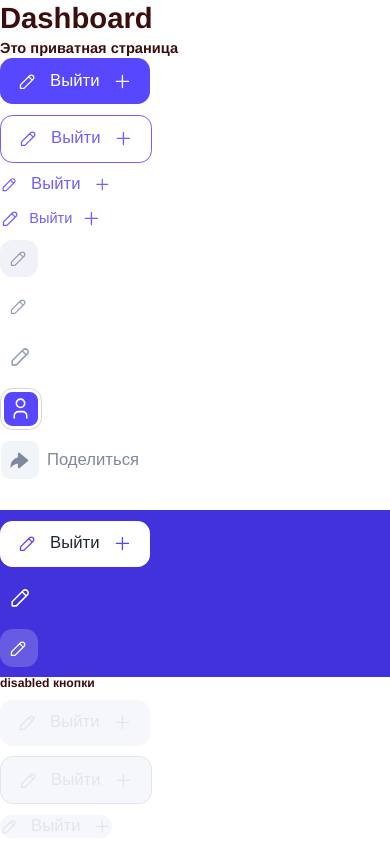
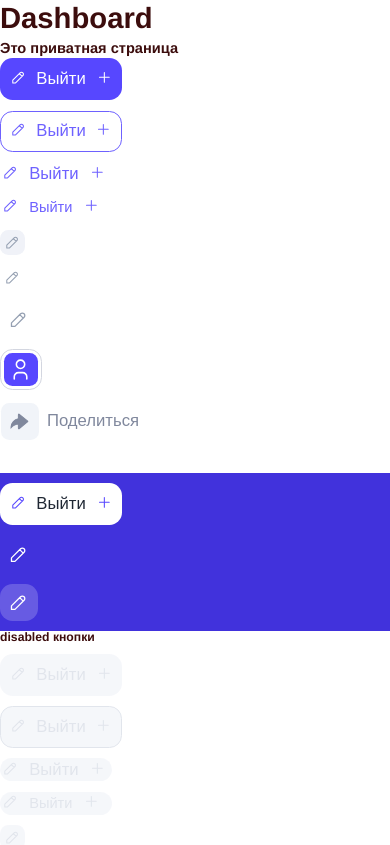
Before and after one commit to Aldiyar-B/Paraweb, a React (Vite) app: page /dashboard in a window 390 px wide. Shown: the top 845 px of the page. Built offline with nearby package versions, Linux system fonts and the light colour scheme.

Commit message:
Добавил mobile адаптив

```diff
--- a/src/components/Button/Button.module.scss
+++ b/src/components/Button/Button.module.scss
@@ -1,3 +1,6 @@
+@use '../../style/global/breakpoints.scss' as *;
+@use '../../style/utils/typography.scss' as *;
+
 .button {
   display: flex;
   align-items: center;
@@ -20,9 +23,10 @@
   }
 
   &.primary {
+    width: 14.7rem;
+    height: 4.6rem;
     background-color: var(--ultramarine-default-color);
     color: var(--text-contrast-color);
-
     &:hover {
       background-color: var(--ultramarine-dark-color);
     }
@@ -34,6 +38,17 @@
     &.disabled {
       background-color: var(--gray-color-2);
       color: var(--text-blind-color);
+    }
+    @include mobile {
+      @include text-body;
+      width: 11.7rem;
+      height: 4rem;
+      gap: 0.8rem;
+      padding: 0.8rem;
+      .icon svg {
+        width: 1.6rem;
+        height: 1.6rem;
+      }
     }
   }
 
@@ -176,6 +191,23 @@
       .icon svg path {
         stroke: var(--text-secondary-color);
       }
+
+      @include mobile {
+        width: 3.6rem;
+        height: 3.6rem;
+        padding: 0.8rem;
+        border-radius: 0.8rem;
+
+        .icon {
+          display: flex;
+          justify-content: center;
+          align-items: center;
+          svg {
+            width: 2rem;
+            height: 2rem;
+          }
+        }
+      }
     }
 
     &.contrast {
@@ -206,6 +238,23 @@
 
         .icon svg path {
           stroke: var(--text-contrast-blind-color);
+        }
+      }
+    }
+
+    @include mobile {
+      width: 2.4rem;
+      height: 2.4rem;
+      padding: 4px;
+      border-radius: 0.8rem;
+
+      .icon {
+        display: flex;
+        justify-content: center;
+        align-items: center;
+        svg {
+          width: 1.6rem;
+          height: 1.6rem;
         }
       }
     }
@@ -251,6 +300,23 @@
 
       .icon svg path {
         stroke: var(--text-blind-color);
+      }
+    }
+
+    @include mobile {
+      width: 2.4rem;
+      height: 2.4rem;
+      padding: 4px;
+      border-radius: 0.8rem;
+
+      .icon {
+        display: flex;
+        justify-content: center;
+        align-items: center;
+        svg {
+          width: 1.6rem;
+          height: 1.6rem;
+        }
       }
     }
   }
```
